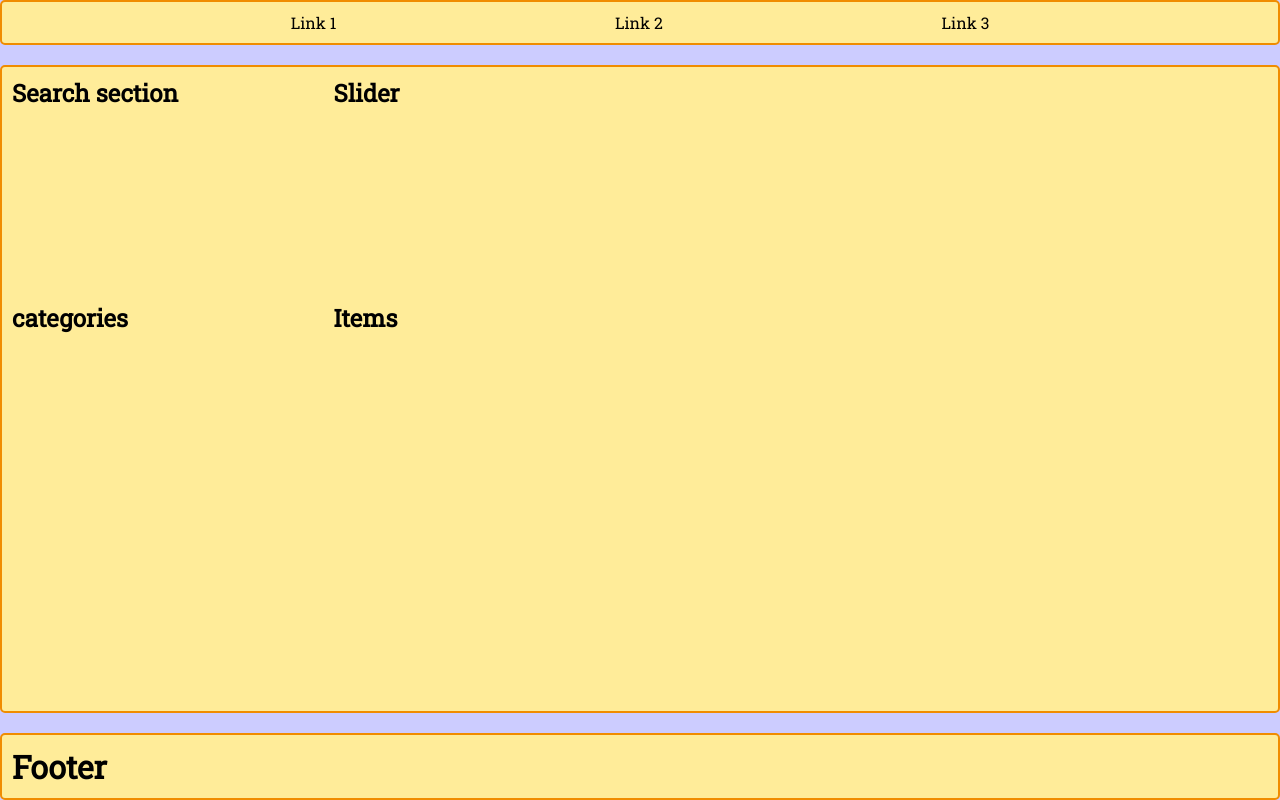
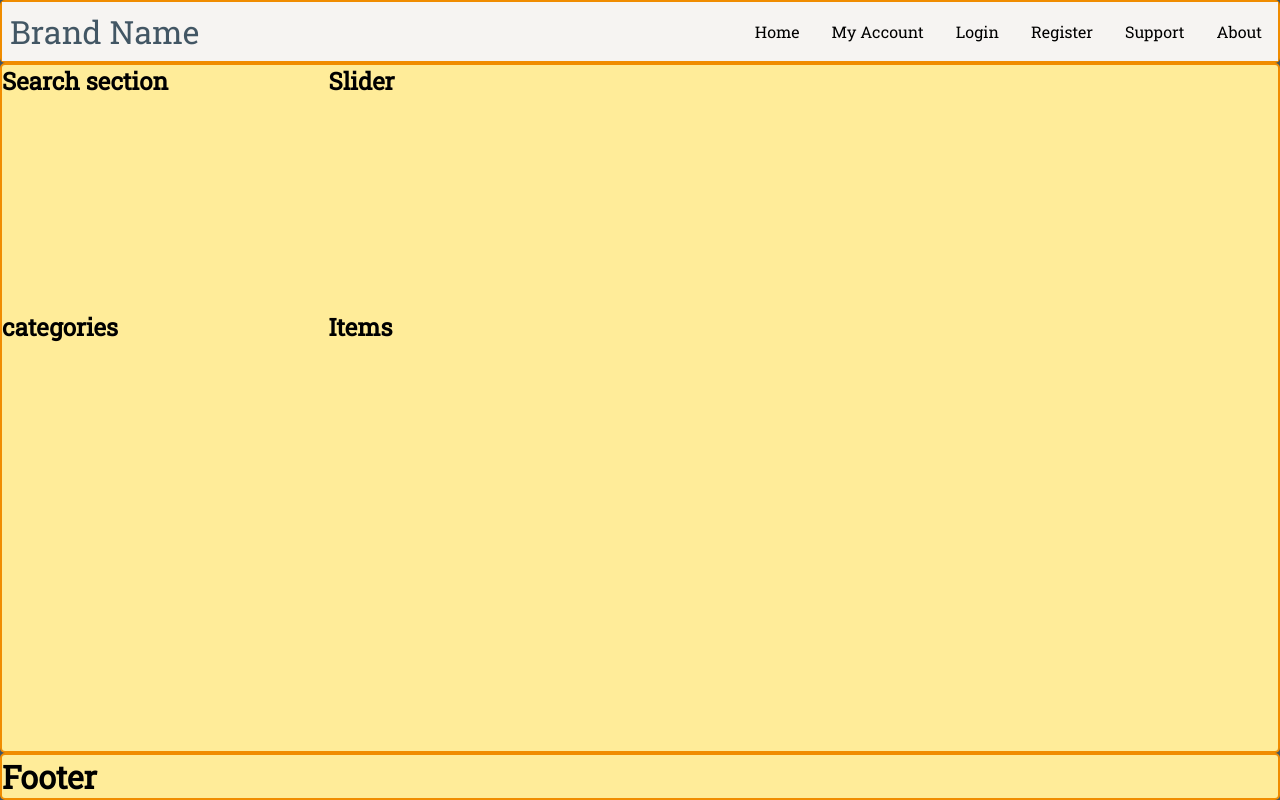
Before and after one commit to Lucaas27/FYP, a Flask app: page / in a window 1280 px wide. Run offline with Flask 2, Linux system fonts and the light colour scheme.

Commit message:
Added a resposinve navbar

```diff
--- a/static/css/styles.css
+++ b/static/css/styles.css
@@ -9,9 +9,9 @@
 /* ============== CSS VARIABLES ======== */
 :root {
 	--main-color: #fff;
-	--second-color: #22223a;
-	--third-color: #d56c2c;
-	--fourth-color: #29414d7e;
+	--second-color: #425664;
+	--third-color: #f6f4f2;
+	--fourth-color: #c6ad8f;
 }
 /* ===================================== */
 
@@ -32,13 +32,14 @@ body,
 html {
 	background: var(--second-color);
 	min-height: 100vh;
-	overflow-x: hidden;
+	/* overflow-x: hidden; */
 	font-family: "Roboto Slab", sans-serif;
 	color: var(--main-color);
 }
 
 a {
 	color: black;
+	text-decoration: none;
 }
 
 /* - Website layout
@@ -47,23 +48,22 @@ a {
 	width: 100%;
 	display: grid;
 	grid-template-rows: auto 1fr auto;
-	gap: 20px;
 	min-height: 100vh;
 }
 .layout > * {
 	border: 2px solid #f08c00;
 	background-color: #ffec99;
 	border-radius: 5px;
-	padding: 10px;
 	color: black;
 }
 /* - Home page layout
 -------------------- */
 
-main {
+.homepage {
 	width: 100%;
+	height: 100%;
 	display: grid;
-	grid-auto-columns: 1fr 3fr;
+	grid-template-columns: 1fr 3fr;
 	gap: 10px;
 	grid-template-areas:
 		"search slider"
@@ -90,20 +90,72 @@ main {
 /* - NavBar
 ---------------------- */
 
-nav ul {
+.navbar {
 	display: flex;
-	flex-direction: row;
-	justify-content: space-evenly;
+	flex-wrap: wrap;
+	position: -webkit-sticky; /* for Safari */
+	position: sticky;
+	top: 0;
+	flex-direction: column;
+	justify-content: space-between;
+	align-items: flex-start;
+	background-color: var(--third-color);
+	color: var(--second-color);
+	width: 100%;
+}
+
+.navbar-links {
+	display: none;
+	width: 100%;
+}
+
+.navbar-links.active {
+	display: flex;
+}
+
+.navbar-links ul {
+	display: flex;
+	flex-direction: column;
+	width: 100%;
+	background-color: var(--main-color);
+}
+.navbar-links li {
+	text-align: center;
+}
+
+.navbar-links li a {
+	display: block;
+	padding: 1.5rem;
+}
+
+.brand-name {
+	margin: 0.5rem;
+	font-size: 2rem;
+}
+
+.hamb-menu {
+	position: absolute;
+	top: 1rem;
+	right: 1rem;
+	display: flex;
+	flex-direction: column;
+	justify-content: space-between;
+	width: 30px;
+	height: 20px;
+	cursor: pointer;
+}
+
+.hamb-menu .bar {
+	height: 4px;
+	width: 100%;
+	background-color: var(--second-color);
+	border-radius: 15px;
 }
 
 /* TABLET STYLES */
 
 @media screen and (min-width: 500px) {
 	/* applies to screens wider than 499px */
-
-	body {
-		background: #cfc;
-	}
 }
 
 /* DESKTOP STYLES */
@@ -111,7 +163,33 @@ nav ul {
 @media screen and (min-width: 1000px) {
 	/* applies to screens wider than 999px */
 
-	body {
-		background: #ccf;
+	/* -Navbar
+  -------------- */
+	.navbar {
+		flex-direction: row;
+		align-items: center;
+	}
+	.navbar-links {
+		display: flex;
+		height: 100%;
+		width: auto;
+	}
+
+	.navbar-links ul {
+		display: flex;
+		flex-direction: row;
+		justify-content: flex-end;
+		background-color: var(--third-color);
+	}
+
+	.navbar-links li a {
+		display: block;
+		padding: 1rem;
+	}
+	.navbar-links li:hover {
+		background-color: var(--main-color);
+	}
+	.hamb-menu {
+		display: none;
 	}
 }
--- a/static/js/scripts.js
+++ b/static/js/scripts.js
@@ -1 +1,16 @@
-console.log("hello");
+"use strict";
+
+// Responsive nav bar
+(function () {
+	const navLinks = document.querySelector(".navbar-links");
+	const navbar = document.querySelector("nav");
+	const brand = document.querySelector(".brand-name");
+
+	// Closes navbar after choosing a section link
+	navbar.addEventListener("click", (event) => {
+		if (event.target !== navbar && event.target !== brand) {
+			// console.log(event.target);
+			navLinks.classList.toggle("active");
+		}
+	});
+})();
--- a/templates/index.html
+++ b/templates/index.html
@@ -1,19 +1,21 @@
 {% extends "layout.html" %}
 {% block  content %}
+  <div class="homepage">
     <section class="search">
-        <h1>Search section</h1>
+      <h1>Search section</h1>
     </section>
 
     <section class="categories">
-        <h1>categories</h1>
+      <h1>categories</h1>
     </section>
 
     <section class="slider">
-        <h1>Slider</h1>
+      <h1>Slider</h1>
     </section>
 
     <section class="items">
-        <h1>Items</h1>
+      <h1>Items</h1>
     </section>
+  </dix>
 
 {% endblock  content %}
--- a/templates/layout.html
+++ b/templates/layout.html
@@ -5,30 +5,42 @@
 		<meta name="viewport" content="width=device-width, initial-scale=1.0" />
 
 		{% if title %}
-            <title> FYP - {{ title }} </title>
+		<title>FYP - {{ title }}</title>
 		{% else %}
-            <title> FYP </title>
+		<title>FYP</title>
 		{% endif %}
 
-        <link rel="stylesheet" href="{{ url_for('static', filename='css/styles.css') }}">
-
+		<link
+			rel="stylesheet"
+			href="{{ url_for('static', filename='css/styles.css') }}"
+		/>
 	</head>
 
 	<body>
 		<div class="layout">
 			<header>
-                <nav>
+				<nav class="navbar">
+					<div class="brand-name">Brand Name</div>
+					<div class="hamb-menu">
+						<span class="bar"></span>
+						<span class="bar"></span>
+						<span class="bar"></span>
+					</div>
+					<div class="navbar-links">
 						<ul>
-                        <li><a href="">Link 1</a></li>
-                        <li><a href="">Link 2</a></li>
-                        <li><a href="">Link 3</a></li>
+							<li><a href="#">Home</a></li>
+							<li><a href="#">My Account</a></li>
+							<li><a href="#">Login</a></li>
+							<li><a href="#">Register</a></li>
+							<li><a href="#">Support</a></li>
+							<li><a href="#">About</a></li>
 						</ul>
+					</div>
 				</nav>
 			</header>
 
 			<main>
-                {% block content %}
-                {% endblock content %}
+				{% block content %} {% endblock content %}
 			</main>
 
 			<footer>
```
Lines whose indentation alone changed are shown as unchanged.
